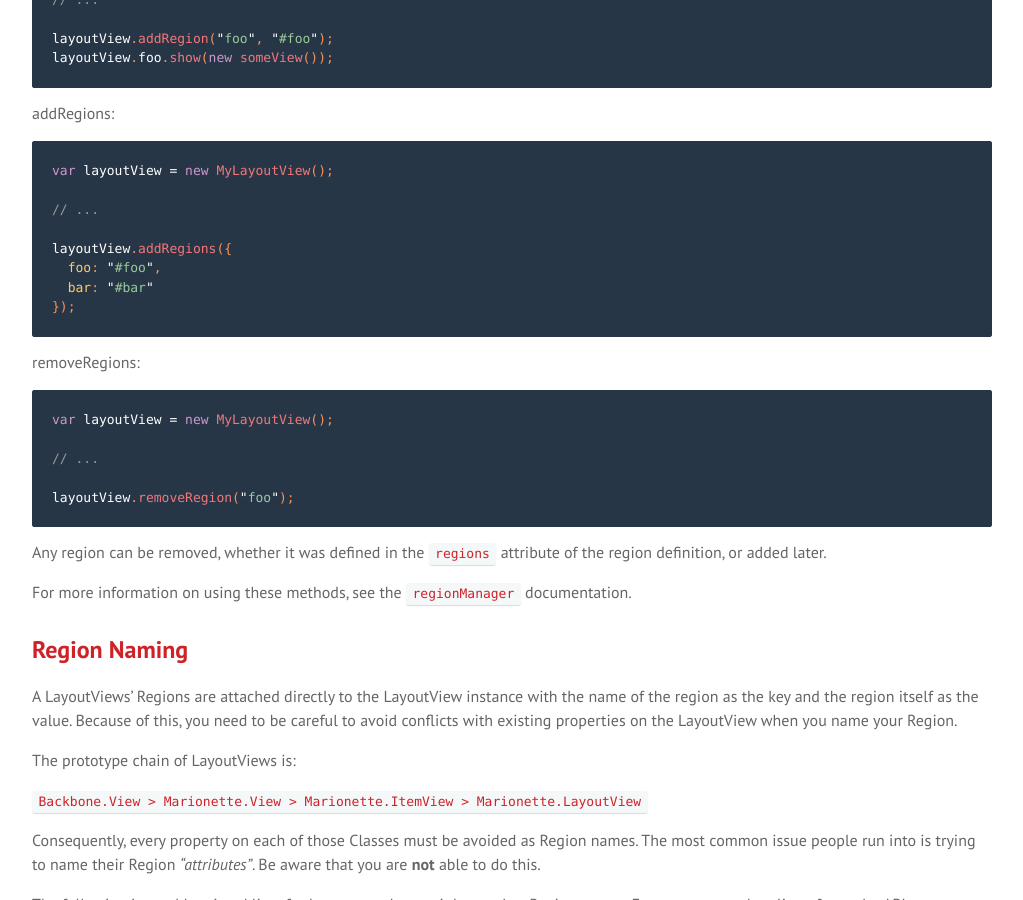
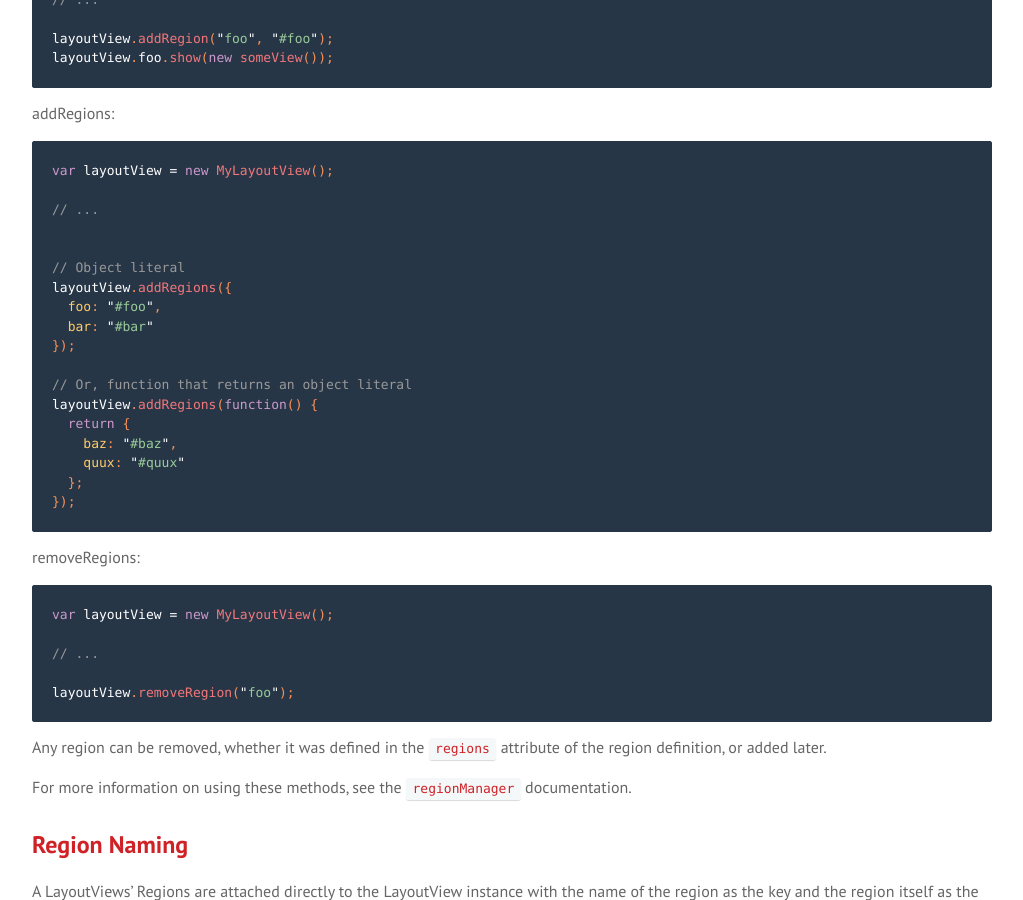
Before and after one commit to sadcitizen/marionettejs.ru, a Jekyll site: the page built from _posts/2014-05-01-layoutview.md, in a window 1280 px wide and 900 px high, scrolled down 5779 px. Shown: the whole window, without its empty margins (128-1151 px from the left). Built offline with Jekyll 4.4.1, drawn with Linux system fonts in a browser that asks for light colours; some web fonts are replaced; Markdown is read by kramdown in place of the engine named in the settings.

Commit message:
update ru/LayoutView

````diff
--- a/_includes/translation/ru/marionette.layoutview.md
+++ b/_includes/translation/ru/marionette.layoutview.md
@@ -300,9 +300,19 @@ var layoutView = new MyLayoutView();
 
 // ...
 
+
+// Object literal
 layoutView.addRegions({
   foo: "#foo",
   bar: "#bar"
+});
+
+// Or, function that returns an object literal
+layoutView.addRegions(function() {
+  return {
+    baz: "#baz",
+    quux: "#quux"
+  };
 });
 ```
 
````
